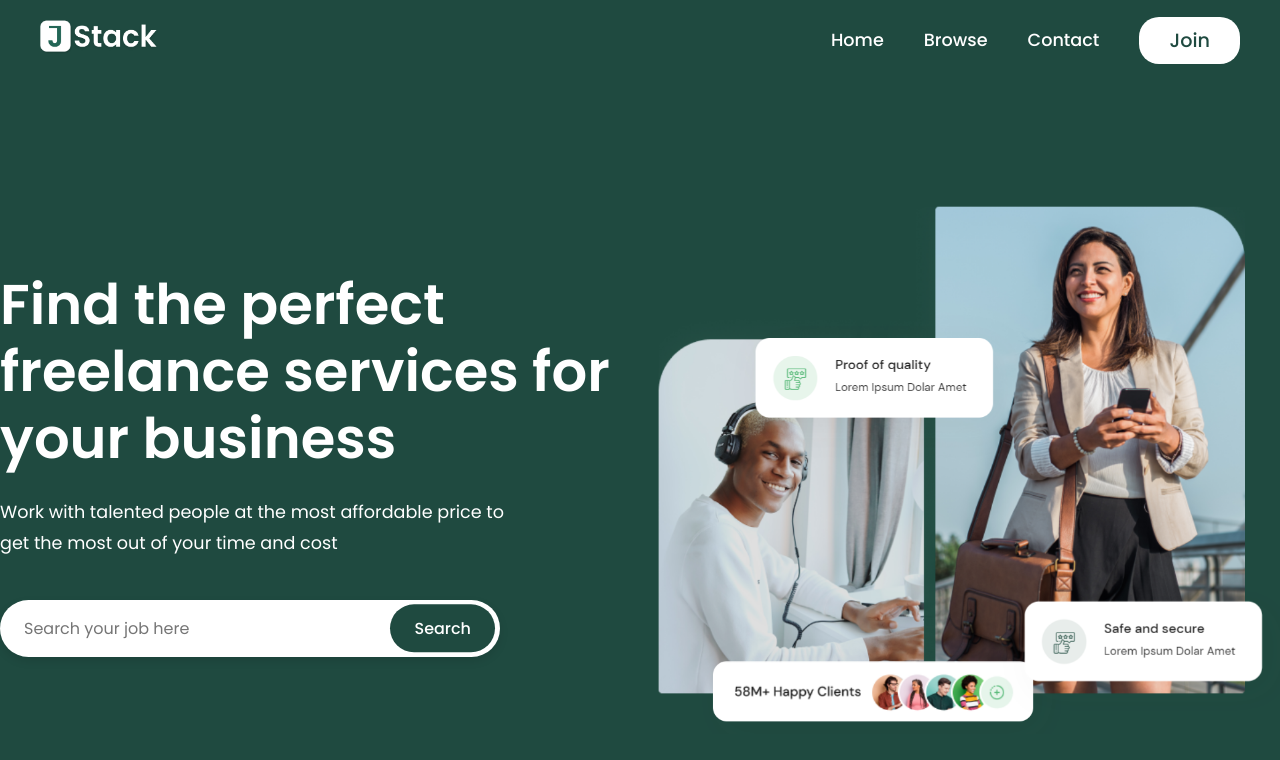
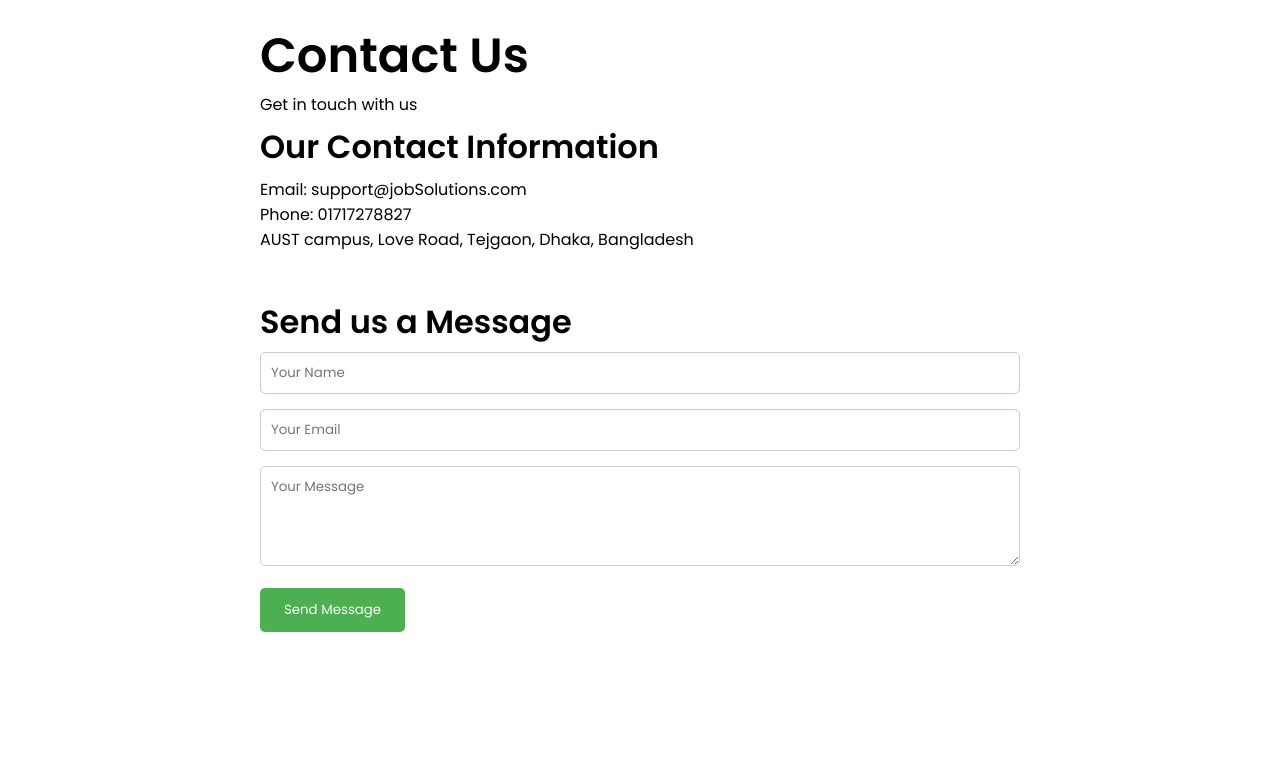
Before and after one commit to SiamX003/Job, a React (Create React App) app: page /contact in a window 1280 px wide. Shown: the top 760 px of the page. Built offline with nearby package versions, Linux system fonts and the light colour scheme.

Commit message:
new line

```diff
--- a/package.json
+++ b/package.json
@@ -9,6 +9,7 @@
     "@testing-library/user-event": "^13.5.0",
     "react": "^19.1.1",
     "react-dom": "^19.1.1",
+    "react-router-dom": "^7.8.1",
     "react-scripts": "5.0.1",
     "web-vitals": "^2.1.4"
   },
--- a/src/App.js
+++ b/src/App.js
@@ -1,10 +1,17 @@
 import logo from './logo.svg';
 import './App.css';
+import { BrowserRouter as Router, Routes, Route } from 'react-router-dom';
 import Home from './home';
+import Contact from './Contact';
 
 function App() {
   return (
-    <Home />
+    <Router>
+      <Routes>
+        <Route path="/" element={<Home />} />
+        <Route path="/contact" element={<Contact />} />
+      </Routes>
+    </Router>
   );
 }
 
--- /dev/null
+++ b/src/Contact.css
@@ -0,0 +1,37 @@
+.contact-container {
+  max-width: 800px;
+  margin: 0 auto;
+  padding: 20px;
+}
+
+.contact-info {
+  margin-bottom: 40px;
+}
+
+.contact-form {
+  margin-top: 30px;
+}
+
+.form-group {
+  margin-bottom: 15px;
+}
+
+input, textarea {
+  width: 100%;
+  padding: 10px;
+  border: 1px solid #ccc;
+  border-radius: 5px;
+}
+
+textarea {
+  height: 100px;
+}
+
+button {
+  background-color: #4CAF50;
+  color: white;
+  padding: 12px 24px;
+  border: none;
+  border-radius: 5px;
+  cursor: pointer;
+}
--- /dev/null
+++ b/src/Contact.js
@@ -0,0 +1,75 @@
+import React, { useState } from 'react';
+import './Contact.css';
+
+function Contact() {
+  const [formData, setFormData] = useState({
+    name: '',
+    email: '',
+    message: ''
+  });
+
+  const handleChange = (e) => {
+    setFormData({
+      ...formData,
+      [e.target.name]: e.target.value
+    });
+  };
+
+  const handleSubmit = (e) => {
+    e.preventDefault();
+    alert('Thank you for your message! We will get back to you soon.');
+    setFormData({ name: '', email: '', message: '' });
+  };
+
+  return (
+    <div className="contact-container">
+      <h1>Contact Us</h1>
+      <p>Get in touch with us</p>
+
+      <div className="contact-info">
+        <h2>Our Contact Information</h2>
+        <p>Email: support@jobSolutions.com</p>
+        <p>Phone: 01717278827</p>
+        <p>AUST campus, Love Road, Tejgaon, Dhaka, Bangladesh</p>
+      </div>
+
+      <div className="contact-form">
+        <h2>Send us a Message</h2>
+        <form onSubmit={handleSubmit}>
+          <div className="form-group">
+            <input
+              type="text"
+              name="name"
+              placeholder="Your Name"
+              value={formData.name}
+              onChange={handleChange}
+              required
+            />
+          </div>
+          <div className="form-group">
+            <input
+              type="email"
+              name="email"
+              placeholder="Your Email"
+              value={formData.email}
+              onChange={handleChange}
+              required
+            />
+          </div>
+          <div className="form-group">
+            <textarea
+              name="message"
+              placeholder="Your Message"
+              value={formData.message}
+              onChange={handleChange}
+              required
+            />
+          </div>
+          <button type="submit">Send Message</button>
+        </form>
+      </div>
+    </div>
+  );
+}
+
+export default Contact;
--- a/src/home.css
+++ b/src/home.css
@@ -88,7 +88,7 @@ header {
   color: #fff;
 }
 
-/* Keep your existing hero styles, just add these adjustments */
+
 .hero {
   background-color: #1f4a40;
   padding: 4rem 0;
@@ -97,7 +97,7 @@ header {
 .hero-box {
   display: flex;
   align-items: center;
-  min-height: 80vh; /* Adjust this value to control hero height */
+  min-height: 80vh;
 }
 
 .h-left {
--- a/src/home.js
+++ b/src/home.js
@@ -3,6 +3,7 @@ import "./home.css";
 import logo from "./images/logo.png";
 import heroImg from "./images/hero1.PNG";
 import "./toggle";
+import { Link } from 'react-router-dom';
 
 const Home = () => {
   return (
@@ -15,7 +16,7 @@ const Home = () => {
           <ul id="menu">
             <li><a href="#">Home</a></li>
             <li><a href="#">Browse</a></li>
-            <li><a href="#">Contact</a></li>
+            <li><Link to="/contact">Contact</Link></li>
             <button id="w-btn">Join</button>
           </ul>
           <i id="bar" className="bx bx-menu"></i>
```
Also changed, not shown: 1 other file (tests, documents, lock files or other folders).
